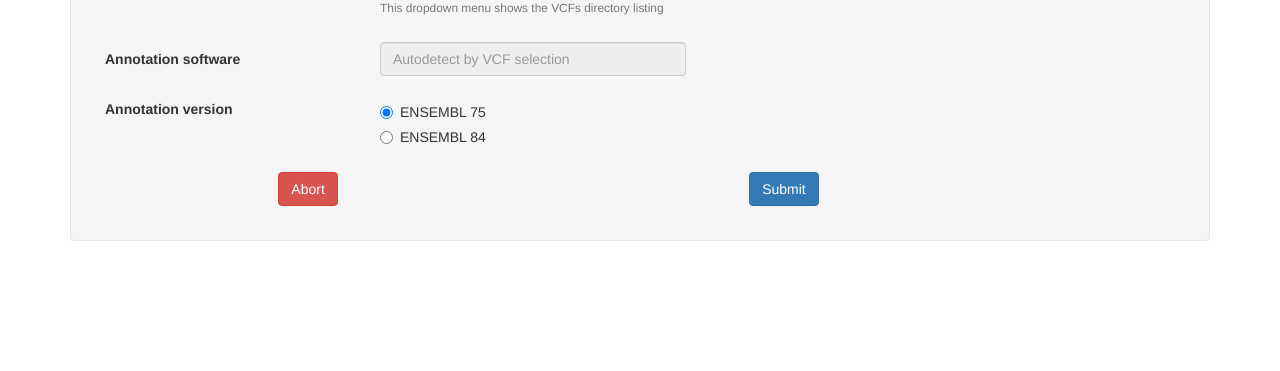
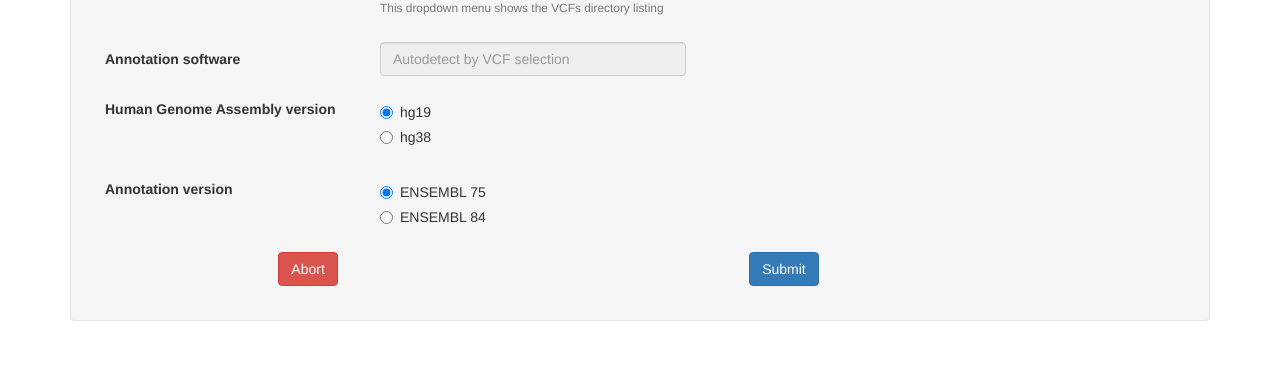
Before and after one commit to apietrelli/myVCF, a Django app: page /upload/ in a window 1280 px wide. Shown: the part 624-995 px from the top of the page. Before the commit the page ends 865 px from the top, so only its background shows below. Run offline with Django 3.2, Linux system fonts and the light colour scheme; data that the repository does not hold is empty; some libraries are stand-ins or nearby versions.

Commit message:
Adding assembly version choice in upload and showed in homepages (base_site and project)

```diff
--- a/myVCF_django/views.py
+++ b/myVCF_django/views.py
@@ -19,7 +19,12 @@ app_label = "vcfdb"
 project_db = "projects"
 
 def main_page(request):
-    db_list = DbInfo.objects.values("project_name", "gene_annotation", "sw_annotation", "samples", "samples_len")
+    db_list = DbInfo.objects.values("project_name",
+                                    "gene_annotation",
+                                    "sw_annotation",
+                                    "assembly_version",
+                                    "samples",
+                                    "samples_len")
     context = {'db_list': db_list}
     return render(request, 'base_site.html', context)
 
@@ -442,6 +447,7 @@ def submit_vcf(request):
     annotation_version = request.POST['annotation_version']
     vcf_name = request.POST['vcf_name']
     project_name = request.POST['project_name']
+    assembly_version = request.POST['assembly_version']
 
     # Preprocessing
     ## Get the absolute path
@@ -489,7 +495,8 @@ def submit_vcf(request):
                                samples = samples,
                                samples_len = samples_len,
                                default_col = default_col,
-                               mutation_col = mutation_col
+                               mutation_col = mutation_col,
+                               assembly_version = assembly_version
                                )
     db.save()
 
@@ -499,6 +506,7 @@ def submit_vcf(request):
     context = {'sanity_check': sanity_check,
                'vcf_name': vcf_name,
                'annotation_version': annotation_version,
+               'assembly_version' : assembly_version,
                'sw_annotation': sw_annotation,
                'project_name': project_name,
                'loading_time': loading_time,
--- a/templates/base_site.html
+++ b/templates/base_site.html
@@ -109,6 +109,7 @@ $(document).ready(function(){
                 <th>Project name</th>
                 <th># Samples</th>
                 <th>Annotation software</th>
+                <th>Assembly version</th>
                 <th>ENSEMBL version</th>
                 <th>Delete?</th>
             </tr>
@@ -127,6 +128,9 @@ $(document).ready(function(){
                 </td>
                 <td>
                     {{ db.sw_annotation }}
+                </td>
+                <td>
+                    {{ db.assembly_version }}
                 </td>
                 <td>
                     {{ db.gene_annotation }}
--- a/templates/upload.html
+++ b/templates/upload.html
@@ -198,6 +198,25 @@ $(document).ready(function() {
                            style="width: 50%" placeholder="Autodetect by VCF selection" readonly>
                 </div>
             </div>
+             <!--Assembly Version-->
+            <div class="center-block form-group row">
+                <label class="col-md-3 h5"><strong>Human Genome Assembly version</strong></label>
+                <div class="col-md-8">
+                    <div class="radio">
+                        <label>
+                            <input type="radio" name="assembly_version" id="assVersion_gridRadios1" value="hg19" checked>
+                            hg19
+                        </label>
+                    </div>
+                    <div class="radio">
+                        <label>
+                            <input type="radio" name="assembly_version" id="assVersion_gridRadios2" value="hg38">
+                            hg38
+                        </label>
+                    </div>
+                </div>
+            </div>
+            <!--Transcript reference-->
             <div class="center-block form-group row">
                 <label class="col-md-3 h5"><strong>Annotation version</strong></label>
                 <div class="col-md-8">
--- a/templates/vcf_submitted.html
+++ b/templates/vcf_submitted.html
@@ -61,6 +61,7 @@
             <p>{{ project_name }}</p>
             <p>{{ vcf_name }}</p>
             <p>{{ sw_annotation }}</p>
+            <p>{{ assembly_version }}</p>
             <p>{{ annotation_version }}</p>
             <p>Number of records {{ n_record }}</p>
             <p>Record mean {{ record_store_time }} </p>
--- a/templates/vcfdb/index.html
+++ b/templates/vcfdb/index.html
@@ -85,6 +85,10 @@
             </div>
             <table class="table"><tbody>
             <tr>
+                <td>Assembly version</td>
+                <td>{{ assembly_version }}</td>
+            </tr>
+            <tr>
                 <td>ENSEMBL version</td>
                 <td>{{ gene_annotation }}</td>
             </tr>
--- a/vcfdb/base_models.py
+++ b/vcfdb/base_models.py
@@ -60,6 +60,7 @@ class DbInfo(models.Model):
     project_name = models.TextField()
     sw_annotation = models.TextField()
     gene_annotation = models.TextField()
+    assembly_version = models.TextField()
     samples = models.TextField()
     samples_len = models.IntegerField()
     default_col = models.TextField()
--- a/vcfdb/views.py
+++ b/vcfdb/views.py
@@ -57,7 +57,9 @@ def project_homepage(request, project_name):
     dbinfo = DbInfo.objects.filter(project_name=project_name).first()
     sw_annotation = dbinfo.sw_annotation
     gene_annotation = dbinfo.gene_annotation
+    assembly_version = dbinfo.assembly_version
     context = {'project_name': project_name,
+               'assembly_version' : assembly_version,
                'sw_annotation': sw_annotation,
                'gene_annotation': gene_annotation}
     return render(request, 'index.html', context)
```
